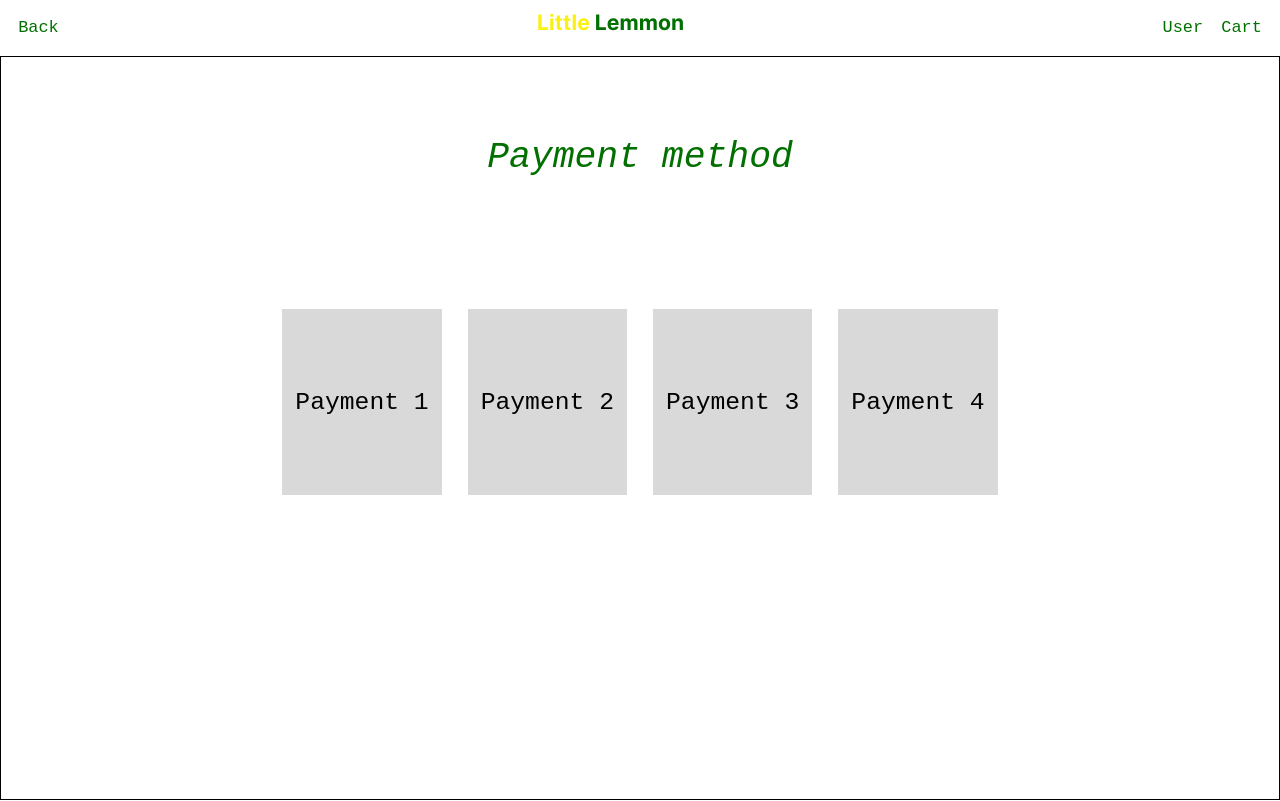
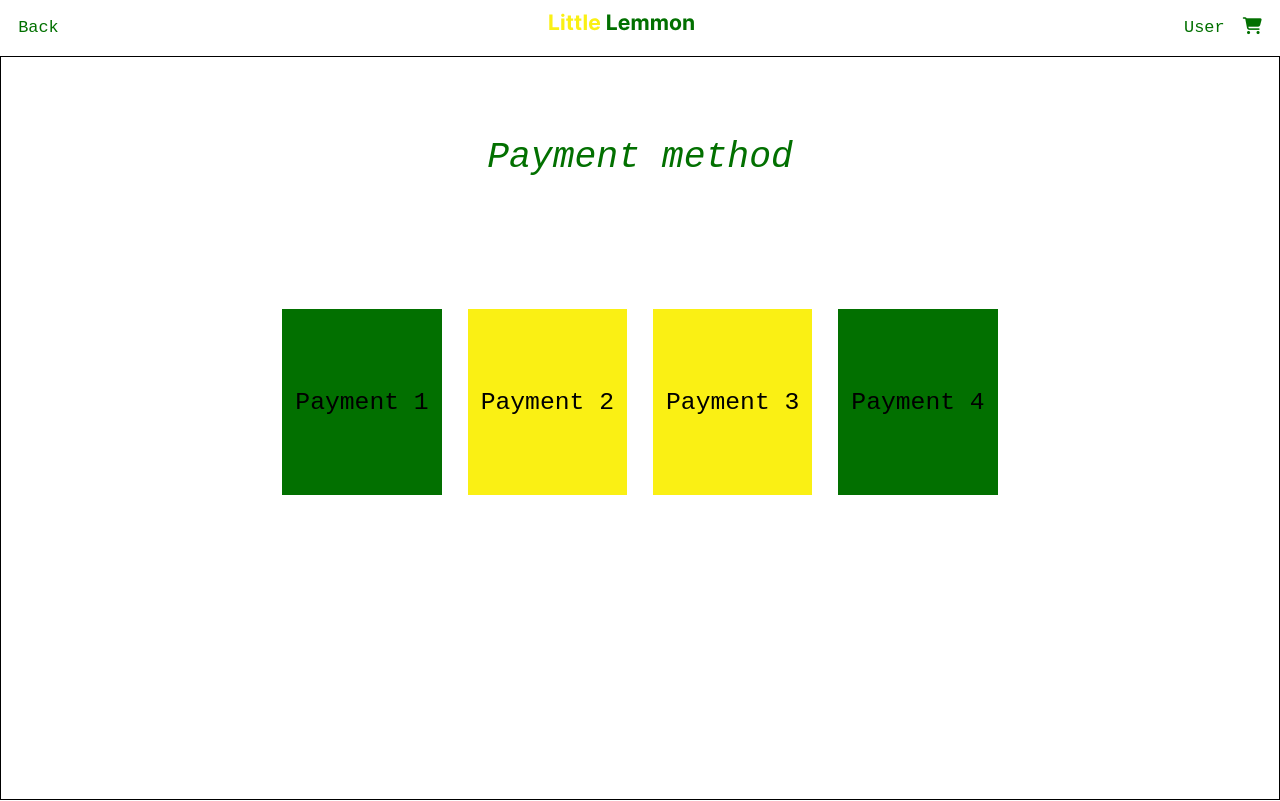
Before and after one commit to GonzaloPA23/tarea_3, a plain HTML site: page checkout.html in a window 1280 px wide. Drawn offline with Linux system fonts and the light colour scheme.

Commit message:
Checkout terminado

```diff
--- a/checkout.html
+++ b/checkout.html
@@ -5,6 +5,7 @@
     <meta http-equiv="X-UA-Compatible" content="IE=edge" />
     <meta name="viewport" content="width=device-width, initial-scale=1.0" />
     <link rel="stylesheet" href="styles/style.css"/>
+    <script src="https://kit.fontawesome.com/c93ec55e29.js" crossorigin="anonymous"></script>
     <title>Checkout</title>
   </head>
   <body>
@@ -18,7 +19,7 @@
           </a>
           <div>
             <button>User</button>
-            <button>Cart</button>
+            <button><i class="fa-solid fa-cart-shopping"></i></button>
           </div>
         </nav>
       </header>
--- a/styles/style.css
+++ b/styles/style.css
@@ -259,6 +259,15 @@ a{
     font-size: 1.9rem;
 }
 
+
+.container-payment section:nth-child(n + 2){
+    background-color: #FAF014;
+}
+
+.container-payment section:nth-child(3n + 1){
+    background-color: #027000;
+}
+
             /* Summary */
  #font-small{
     font-size: 2.2rem;
```
